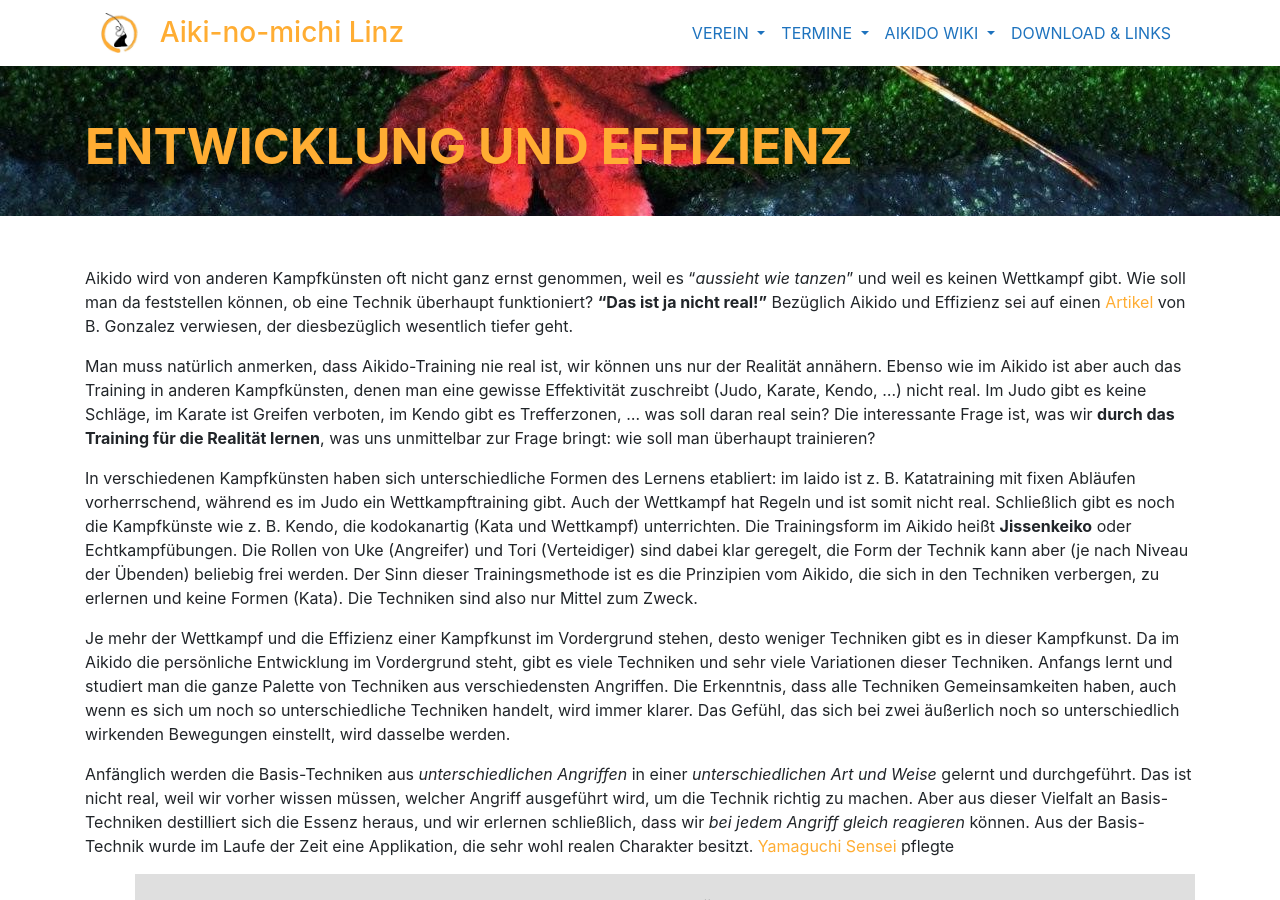
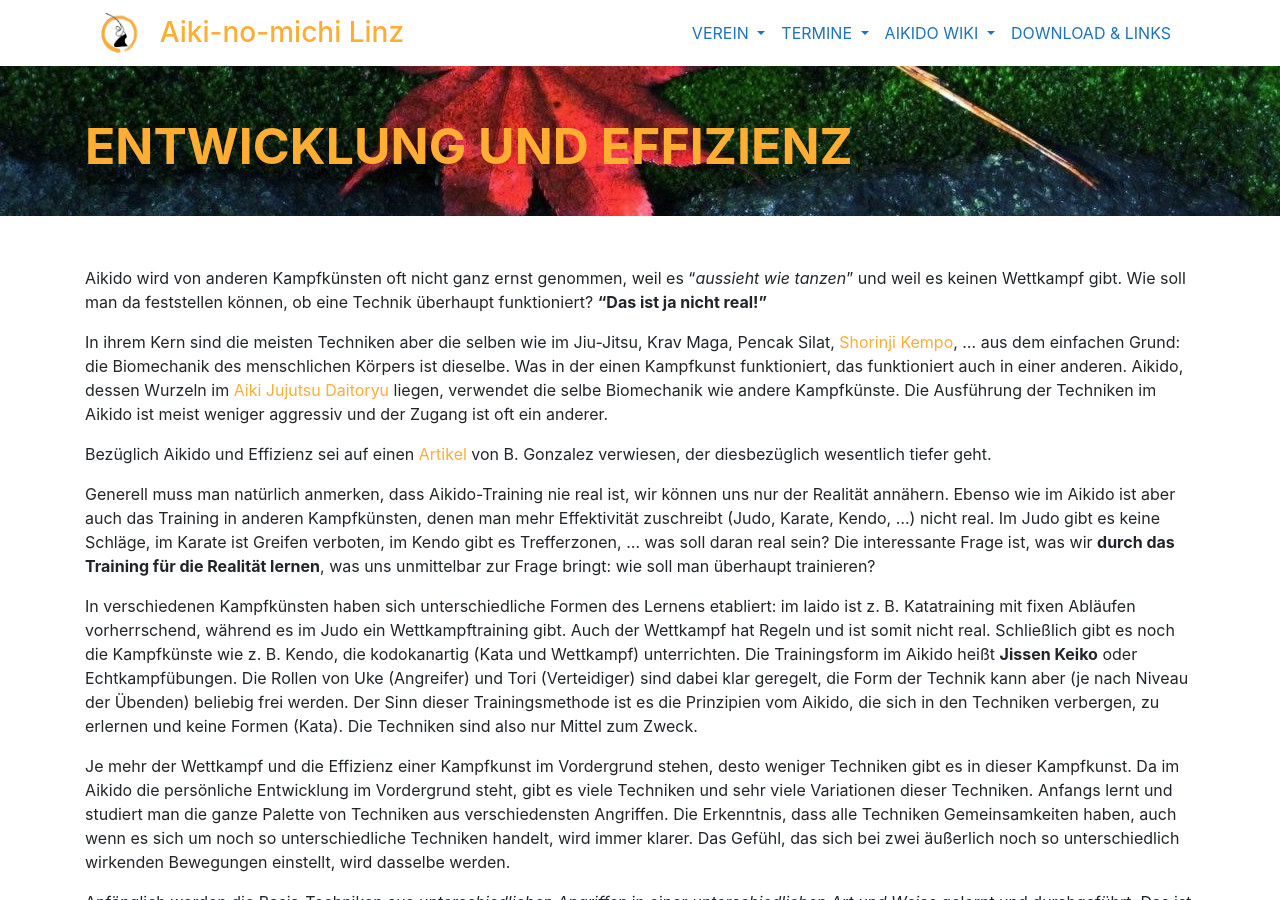
Before and after one commit to TWachs/aikinomichi-linz, a Jekyll site: the page built from entwicklungUndEffizienz.md, in a window 1280 px wide and 900 px high. Built offline with Jekyll 4.4.1, drawn with Linux system fonts in a browser that asks for light colours; nearby versions of some CDN libraries.

Commit message:
Update entwicklungUndEffizienz.md

```diff
--- a/entwicklungUndEffizienz.md
+++ b/entwicklungUndEffizienz.md
@@ -6,11 +6,15 @@ title: Entwicklung und Effizienz
 
 <div class="container block" markdown="1">
 
-Aikido wird von anderen Kampfkünsten oft nicht ganz ernst genommen, weil es "_aussieht wie tanzen_" und weil es keinen Wettkampf gibt. Wie soll man da feststellen können, ob eine Technik überhaupt funktioniert? **"Das ist ja nicht real!"** Bezüglich Aikido und Effizienz sei auf einen [Artikel](http://aikido-brunogonzalez.com/Online/Article/Effectiveness.pdf){:target="_blank"} von B. Gonzalez verwiesen, der diesbezüglich wesentlich tiefer geht.
+Aikido wird von anderen Kampfkünsten oft nicht ganz ernst genommen, weil es "_aussieht wie tanzen_" und weil es keinen Wettkampf gibt. Wie soll man da feststellen können, ob eine Technik überhaupt funktioniert? **"Das ist ja nicht real!"**
 
-Man muss natürlich anmerken, dass Aikido-Training nie real ist, wir können uns nur der Realität annähern. Ebenso wie im Aikido ist aber auch das Training in anderen Kampfkünsten, denen man eine gewisse Effektivität zuschreibt (Judo, Karate, Kendo, …) nicht real. Im Judo gibt es keine Schläge, im Karate ist Greifen verboten, im Kendo gibt es Trefferzonen, ... was soll daran real sein? Die interessante Frage ist, was wir **durch das Training für die Realität lernen**, was uns unmittelbar zur Frage bringt: wie soll man überhaupt trainieren?
+In ihrem Kern sind die meisten Techniken aber die selben wie im Jiu-Jitsu, Krav Maga, Pencak Silat, [Shorinji Kempo](https://de.wikipedia.org/wiki/Sh%C5%8Drinji_Kemp%C5%8D){:target="_blank"}, … aus dem einfachen Grund: die Biomechanik des menschlichen Körpers ist dieselbe. Was in der einen Kampfkunst funktioniert, das funktioniert auch in einer anderen. Aikido, dessen Wurzeln im [Aiki Jujutsu Daitoryu](https://de.wikipedia.org/wiki/Dait%C5%8D-ry%C5%AB_Aiki-j%C5%ABjutsu){:target="_blank"} liegen, verwendet die selbe Biomechanik wie andere Kampfkünste. Die Ausführung der Techniken im Aikido ist meist weniger aggressiv und der Zugang ist oft ein anderer.
 
-In verschiedenen Kampfkünsten haben sich unterschiedliche Formen des Lernens etabliert: im Iaido ist z. B. Katatraining mit fixen Abläufen vorherrschend, während es im Judo ein Wettkampftraining gibt. Auch der Wettkampf hat Regeln und ist somit nicht real. Schließlich gibt es noch die Kampfkünste wie z. B. Kendo, die kodokanartig (Kata und Wettkampf) unterrichten. Die Trainingsform im Aikido heißt **Jissenkeiko** oder Echtkampfübungen. Die Rollen von Uke (Angreifer) und Tori (Verteidiger) sind dabei klar geregelt, die Form der Technik kann aber (je nach Niveau der Übenden) beliebig frei werden. Der Sinn dieser Trainingsmethode ist es die Prinzipien vom Aikido, die sich in den Techniken verbergen, zu erlernen und keine Formen (Kata). Die Techniken sind also nur Mittel zum Zweck.
+Bezüglich Aikido und Effizienz sei auf einen [Artikel](https://aikidobrunogonzalez.cdn.prismic.io/aikidobrunogonzalez/96292d9b-cbc0-4a13-983e-cfff0687b3a3_Effectiveness.pdf){:target="_blank"} von B. Gonzalez verwiesen, der diesbezüglich wesentlich tiefer geht.
+
+Generell muss man natürlich anmerken, dass Aikido-Training nie real ist, wir können uns nur der Realität annähern. Ebenso wie im Aikido ist aber auch das Training in anderen Kampfkünsten, denen man mehr Effektivität zuschreibt (Judo, Karate, Kendo, …) nicht real. Im Judo gibt es keine Schläge, im Karate ist Greifen verboten, im Kendo gibt es Trefferzonen, ... was soll daran real sein? Die interessante Frage ist, was wir **durch das Training für die Realität lernen**, was uns unmittelbar zur Frage bringt: wie soll man überhaupt trainieren?
+
+In verschiedenen Kampfkünsten haben sich unterschiedliche Formen des Lernens etabliert: im Iaido ist z. B. Katatraining mit fixen Abläufen vorherrschend, während es im Judo ein Wettkampftraining gibt. Auch der Wettkampf hat Regeln und ist somit nicht real. Schließlich gibt es noch die Kampfkünste wie z. B. Kendo, die kodokanartig (Kata und Wettkampf) unterrichten. Die Trainingsform im Aikido heißt **Jissen Keiko** oder Echtkampfübungen. Die Rollen von Uke (Angreifer) und Tori (Verteidiger) sind dabei klar geregelt, die Form der Technik kann aber (je nach Niveau der Übenden) beliebig frei werden. Der Sinn dieser Trainingsmethode ist es die Prinzipien vom Aikido, die sich in den Techniken verbergen, zu erlernen und keine Formen (Kata). Die Techniken sind also nur Mittel zum Zweck.
 
 Je mehr der Wettkampf und die Effizienz einer Kampfkunst im Vordergrund stehen, desto weniger Techniken gibt es in dieser Kampfkunst. Da im Aikido die persönliche Entwicklung im Vordergrund steht, gibt es viele Techniken und sehr viele Variationen dieser Techniken. Anfangs lernt und studiert man die ganze Palette von Techniken aus verschiedensten Angriffen. Die Erkenntnis, dass alle Techniken Gemeinsamkeiten haben, auch wenn es sich um noch so unterschiedliche Techniken handelt, wird immer klarer. Das Gefühl, das sich bei zwei äußerlich noch so unterschiedlich wirkenden Bewegungen einstellt, wird dasselbe werden.
 
```
